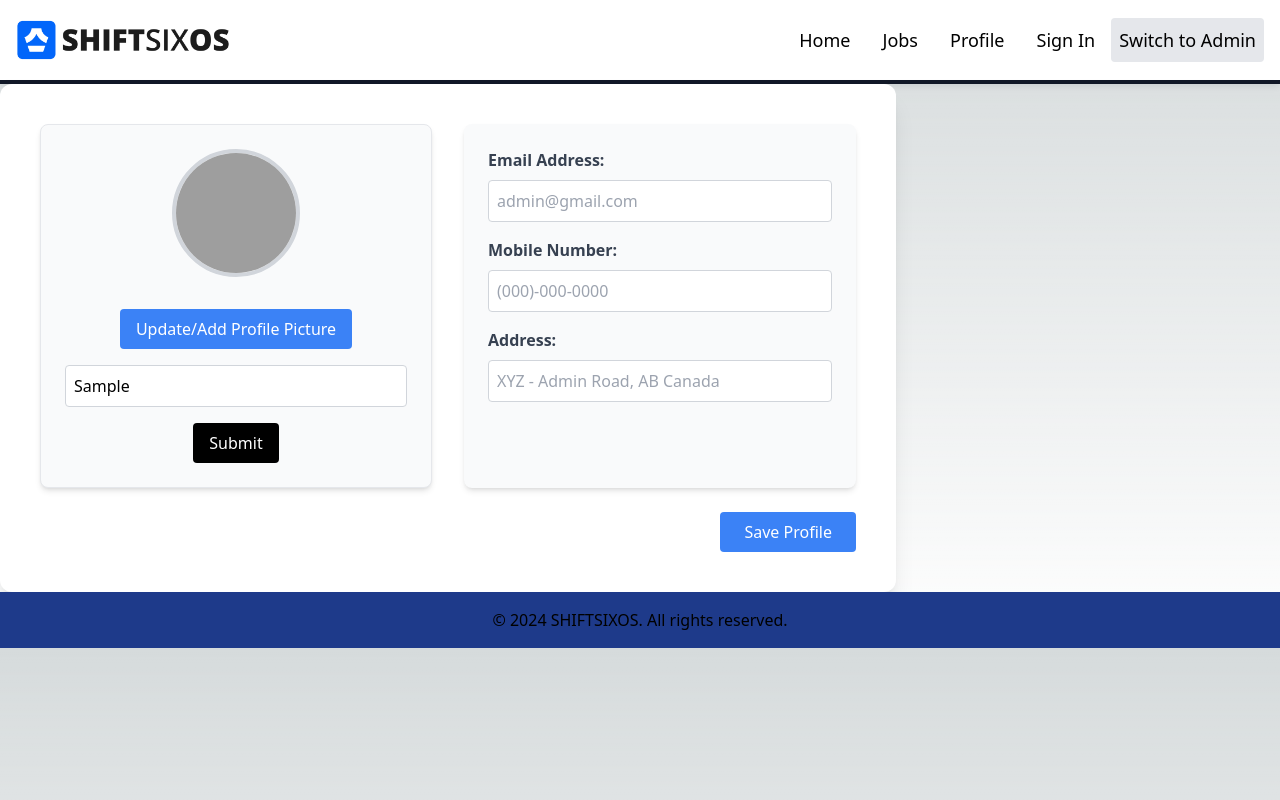
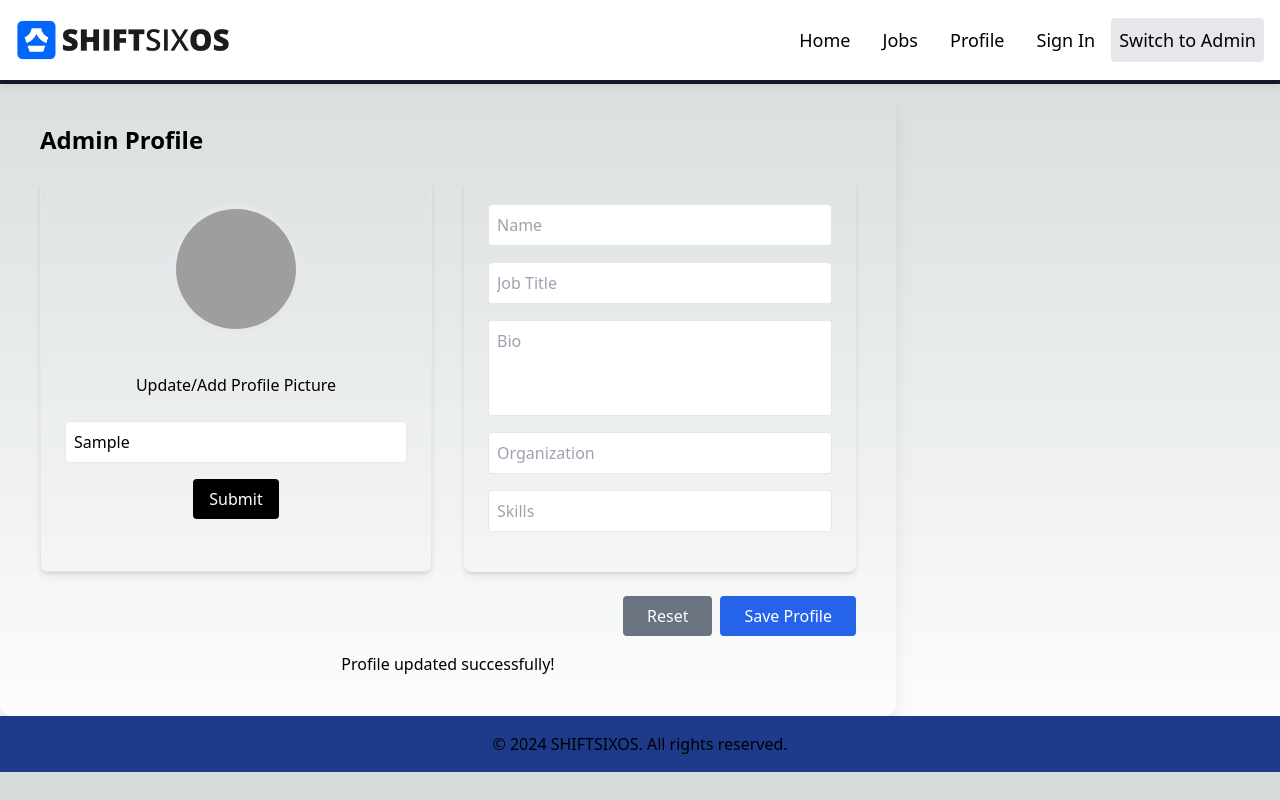
Before and after one commit to yuviChohan/TalentMatch, a Next.js app: page /AdminProfile in a window 1280 px wide. Both pictures are taken after typing "Sample" into the empty fields and a click on the button "Submit". Built offline with nearby package versions, Linux system fonts and the light colour scheme; no server answers; grey boxes are pictures that could not be loaded.

Commit message:
Updated Admin Page

```diff
--- a/src/app/AdminProfile/page.tsx
+++ b/src/app/AdminProfile/page.tsx
@@ -1,37 +1,195 @@
-// src/app/AdminProfile/page.tsx
-"use client";
-import React from 'react';
+import React, { useState } from 'react';
 
 const AdminProfile: React.FC = () => {
+  const [profilePic, setProfilePic] = useState<string>('/path/to/admin-icon.png');
+  const [linkedInUrl, setLinkedInUrl] = useState<string>('');
+  const [email, setEmail] = useState<string>('');
+  const [mobileNumber, setMobileNumber] = useState<string>('');
+  const [address, setAddress] = useState<string>('');
+  const [name, setName] = useState<string>('');
+  const [jobTitle, setJobTitle] = useState<string>('');
+  const [bio, setBio] = useState<string>('');
+  const [organization, setOrganization] = useState<string>('');
+  const [skills, setSkills] = useState<string>('');
+  const [dob, setDob] = useState<string>('');
+  const [gender, setGender] = useState<string>('');
+  const [interests, setInterests] = useState<string>('');
+  const [education, setEducation] = useState<{ degree: string; institution: string; graduationYear: string }[]>([]);
+  const [workExperience, setWorkExperience] = useState<{ jobTitle: string; company: string; duration: string }[]>([]);
+  const [languages, setLanguages] = useState<string[]>([]);
+  const [certifications, setCertifications] = useState<string[]>([]);
+  const [publications, setPublications] = useState<string[]>([]);
+  const [references, setReferences] = useState<string[]>([]);
+  const [visibility, setVisibility] = useState<boolean>(true); // true for public, false for private
+  const [language, setLanguage] = useState<string>('English');
+  const [errors, setErrors] = useState<{ [key: string]: string }>({});
+  const [successMessage, setSuccessMessage] = useState<string>('');
+  const [isSubmitting, setIsSubmitting] = useState<boolean>(false);
+
+  const validate = () => {
+    const newErrors: { [key: string]: string } = {};
+    setErrors(newErrors);
+    return Object.keys(newErrors).length === 0;
+  };
+
+  const handleProfilePicChange = (event: React.ChangeEvent<HTMLInputElement>) => {
+    if (event.target.files && event.target.files[0]) {
+      const file = event.target.files[0];
+      const reader = new FileReader();
+      reader.onloadend = () => {
+        setProfilePic(reader.result as string);
+      };
+      reader.readAsDataURL(file);
+    }
+  };
+
+  const handleSubmit = () => {
+    if (!validate()) return;
+    setIsSubmitting(true);
+    setTimeout(() => {
+      setIsSubmitting(false);
+      setSuccessMessage("Profile updated successfully!");
+    }, 2000);
+  };
+
+  const handleReset = () => {
+    setProfilePic('/path/to/admin-icon.png');
+    setLinkedInUrl('');
+    setEmail('');
+    setMobileNumber('');
+    setAddress('');
+    setName('');
+    setJobTitle('');
+    setBio('');
+    setOrganization('');
+    setSkills('');
+    setDob('');
+    setGender('');
+    setInterests('');
+    setEducation([]);
+    setWorkExperience([]);
+    setLanguages([]);
+    setCertifications([]);
+    setPublications([]);
+    setReferences([]);
+    setVisibility(true);
+    setLanguage('English');
+    setErrors({});
+    setSuccessMessage('');
+  };
+
   return (
-    <div className="w-full max-w-4xl bg-white shadow-xl rounded-xl p-10">
+    <div className="w-full max-w-4xl shadow-xl rounded-xl p-10">
+      <div className="flex justify-between items-center mb-6">
+        <h1 className="text-2xl font-semibold">Admin Profile</h1>
+      </div>
       <div className="grid grid-cols-2 gap-8">
-        <div className="flex flex-col items-center border p-6 rounded-lg shadow-md bg-gray-50">
-          <div className="w-32 h-32 mb-4 border-4 border-gray-300 rounded-full overflow-hidden">
-            <img src="/path/to/admin-icon.png" alt="Admin Icon" className="w-full h-full object-cover" /> {/* Adjust the path to your admin icon */}
+        <div className="flex flex-col items-center border p-6 rounded-lg shadow-md">
+          <div className="w-32 h-32 mb-4 border-4 rounded-full overflow-hidden">
+            <img src={profilePic} alt="Admin Icon" className="w-full h-full object-cover" />
           </div>
-          <button className="bg-blue-500 text-white rounded px-4 py-2 mt-4 hover:bg-blue-600 transition duration-300">Update/Add Profile Picture</button>
-          <input type="text" placeholder="LinkedIn Profile URL" className="border border-gray-300 rounded p-2 mt-4 w-full text-black" />
-          <button className="bg-black text-white rounded px-4 py-2 mt-4 hover:bg-gray-800 transition duration-300">Submit</button>
+          <input
+            type="file"
+            accept="image/*"
+            id="profilePicInput"
+            className="hidden"
+            onChange={handleProfilePicChange}
+          />
+          <button
+            className="rounded px-4 py-2 mt-4 hover:bg-blue-600 transition duration-300"
+            onClick={() => document.getElementById('profilePicInput')?.click()}
+            style={{ color: 'black' }}
+          >
+            Update/Add Profile Picture
+          </button>
+          <input
+            type="text"
+            placeholder="LinkedIn Profile URL"
+            className="border rounded p-2 mt-4 w-full"
+            value={linkedInUrl}
+            onChange={(e) => setLinkedInUrl(e.target.value)}
+            style={{ color: 'black' }}
+          />
+          {errors.linkedInUrl && <p className="text-sm">{errors.linkedInUrl}</p>}
+          <button
+            className="bg-black text-white rounded px-4 py-2 mt-4 hover:bg-gray-800 transition duration-300"
+            onClick={handleSubmit}
+          >
+            Submit
+          </button>
         </div>
-        <div className="flex flex-col bg-gray-50 p-6 rounded-lg shadow-md">
-          <div className="mb-4">
-            <label className="block text-gray-700 font-semibold mb-2">Email Address:</label>
-            <input type="email" placeholder="admin@gmail.com" className="border border-gray-300 rounded p-2 w-full text-black" />
-          </div>
-          <div className="mb-4">
-            <label className="block text-gray-700 font-semibold mb-2">Mobile Number:</label>
-            <input type="text" placeholder="(000)-000-0000" className="border border-gray-300 rounded p-2 w-full text-black" />
-          </div>
-          <div className="mb-4">
-            <label className="block text-gray-700 font-semibold mb-2">Address:</label>
-            <input type="text" placeholder="XYZ - Admin Road, AB Canada" className="border border-gray-300 rounded p-2 w-full text-black" />
-          </div>
+        <div className="flex flex-col p-6 rounded-lg shadow-md">
+          <input
+            type="text"
+            placeholder="Name"
+            className="border rounded p-2 mb-4"
+            value={name}
+            onChange={(e) => setName(e.target.value)}
+            style={{ color: 'black' }}
+          />
+          <input
+            type="text"
+            placeholder="Job Title"
+            className="border rounded p-2 mb-4"
+            value={jobTitle}
+            onChange={(e) => setJobTitle(e.target.value)}
+            style={{ color: 'black' }}
+          />
+          <textarea
+            placeholder="Bio"
+            className="border rounded p-2 mb-4 h-24 resize-none"
+            value={bio}
+            onChange={(e) => setBio(e.target.value)}
+            style={{ color: 'black' }}
+          />
+          <input
+            type="text"
+            placeholder="Organization"
+            className="border rounded p-2 mb-4"
+            value={organization}
+            onChange={(e) => setOrganization(e.target.value)}
+            style={{ color: 'black' }}
+          />
+          <input
+            type="text"
+            placeholder="Skills"
+            className="border rounded p-2 mb-4"
+            value={skills}
+            onChange={(e) => setSkills(e.target.value)}
+            style={{ color: 'black' }}
+          />
+          {/* Additional inputs */}
         </div>
       </div>
       <div className="flex justify-end mt-6">
-        <button className="bg-blue-500 text-white rounded px-6 py-2 hover:bg-blue-600 transition duration-300">Save Profile</button>
+        <button
+          className="bg-gray-500 text-white rounded px-6 py-2 mr-2 hover:bg-gray-600 transition duration-300"
+          onClick={handleReset}
+        >
+          Reset
+        </button>
+        <button
+          className="rounded px-6 py-2 bg-blue-600 text-white hover:bg-blue-700 transition duration-300"
+          onClick={handleSubmit}
+        >
+          {isSubmitting ? (
+            <span className="flex items-center">
+              <svg
+                className="animate-spin h-5 w-5 mr-3 border-t-2 border-b -2"
+                viewBox="0 0 24 24"
+              ></svg>
+              Submitting...
+            </span>
+          ) : (
+            'Save Profile'
+          )}
+        </button>
       </div>
+      {successMessage && (
+        <div className="mt-4 text-center">
+          {successMessage}
+        </div>
+      )}
     </div>
   );
 };
```
